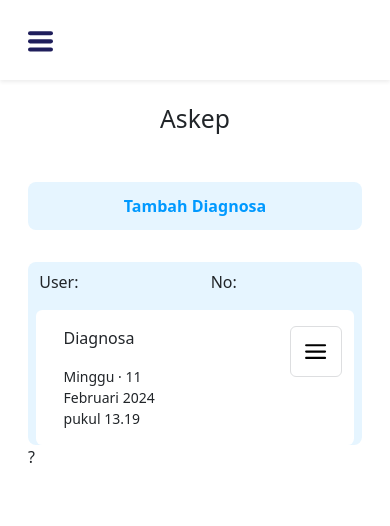
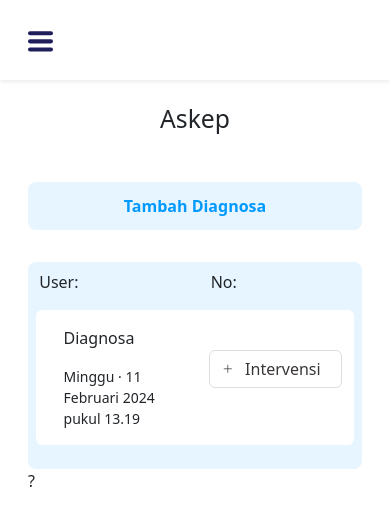
Before and after one commit to laoderidho/skripsi_frontend, a React (Create React App) app in the folder cusr-unai/: page /perawat/askep/shift/keterangan/1 in a window 390 px wide. Shown: the top 526 px of the page. Built offline with nearby package versions, Linux system fonts and the light colour scheme; sample sign-in values are in the browser's storage.

Commit message:
update askep

```diff
--- a/cusr-unai/src/Pages/Perawat/keterangan/KeteranganAskep.jsx
+++ b/cusr-unai/src/Pages/Perawat/keterangan/KeteranganAskep.jsx
@@ -111,40 +111,24 @@ const KeteranganAskep = () => {
                               paddingTop: '0rem' }}>{getFormattedDateTime()}</p>
                 </Col>
                 <Col>
-                  <div className='dropdown'>
-                    <Button className='btn option-button-svg'>
-                    <svg viewBox="0 0 24 24" focusable="false" class="" aria-hidden="true"><path fill="currentColor" d="M 3 5 A 1.0001 1.0001 0 1 0 3 7 L 21 7 A 1.0001 1.0001 0 1 0 21 5 L 3 5 z M 3 11 A 1.0001 1.0001 0 1 0 3 13 L 21 13 A 1.0001 1.0001 0 1 0 21 11 L 3 11 z M 3 17 A 1.0001 1.0001 0 1 0 3 19 L 21 19 A 1.0001 1.0001 0 1 0 21 17 L 3 17 z"></path></svg>
-                    </Button>
-                  </div>
-                 {/* <svg viewBox="0 0 24 24" focusable="false" class="option-button-svg" aria-hidden="true"><path fill="currentColor" d="M 3 5 A 1.0001 1.0001 0 1 0 3 7 L 21 7 A 1.0001 1.0001 0 1 0 21 5 L 3 5 z M 3 11 A 1.0001 1.0001 0 1 0 3 13 L 21 13 A 1.0001 1.0001 0 1 0 21 11 L 3 11 z M 3 17 A 1.0001 1.0001 0 1 0 3 19 L 21 19 A 1.0001 1.0001 0 1 0 21 17 L 3 17 z"></path></svg> */}
-
+                  <Link
+                    to={`/perawat/askep/form-intervensi/${id}`}
+                    className='btn d-flex justify-content-center align-items-center option-button-svg mt-4'>
+                      <span>
+                      <svg xmlns="http://www.w3.org/2000/svg" fill="none" viewBox="0 0 24 24" stroke-width="1.5" stroke="currentColor" className='svg-askep'>
+                        <path stroke-linecap="round" stroke-linejoin="round" d="M12 4.5v15m7.5-7.5h-15" />
+                      </svg>
+                      </span>
+                      <span className='option-text'>Intervensi</span>
+                    </Link>
                 </Col>
               </Row>
             </Container>
 
             <div>
-              {/* <Accordion activeIndex={0}>
-                <AccordionTab header="">
-                  <Link
-                    className='btn d-flex justify-content-center align-items-center intervensi-button'>Tambah Intervensi</Link>
-                </AccordionTab>
-              </Accordion> */}
-              <div></div>
+              <br></br>
             </div>
-            {/* <Table striped bordered hover>
-              <thead>
-                <tr>
-                  <th>Keterangan</th>
-                  <th>Tanggal/Jam</th>
-                </tr>
-              </thead>
-              <tbody>
-                <tr>
-                  <td></td>
-                  <td>{getFormattedDateTime()}</td>
-                </tr>
-              </tbody>
-            </Table> */}
+
           </div>
         ))}
 
--- a/cusr-unai/src/routes/Router.jsx
+++ b/cusr-unai/src/routes/Router.jsx
@@ -120,7 +120,7 @@ export default function Router() {
 
           {/* Form SKI*/}
           <Route path="/perawat/askep/form-diagnosa/:id" element={<FormDiagnosa />} />
-          <Route path="/perawat/askep/form-intervensi" element={<FormIntervensi />} />
+          <Route path="/perawat/askep/form-intervensi/:id" element={<FormIntervensi />} />
           <Route path="/perawat/askep/form-evaluasi" element={<FormEvaluasi />} />
 
           {/* Profil Pemeriksaan */}
--- a/cusr-unai/src/style/index.css
+++ b/cusr-unai/src/style/index.css
@@ -263,12 +263,27 @@ nav{
 }
 
 .option-button-svg {
-    color: #000;
+    color: #3a3636;
     background-color: #fff;
-    width: 3.2rem;
-    height: 3.2rem;
     border: 0.1rem solid #dddee0;
     float: right;
+    text-align: center;
+    display: inline-flex;
+    justify-content: center;
+    align-items: center;
+    width: 50%;
+    max-width: 100%;
+}
+
+.svg-askep {
+    width: 50%;
+    color: #3a3636;
+    margin-right: 1rem;
+    margin-bottom: 0.2rem;
+}
+
+.option-text {
+    margin-right: 0.7rem;
 }
 
 
@@ -695,6 +710,32 @@ th, td {
         height: 3rem;
     }
 
+    .svg-askep {
+        width: 50%;
+        color: #3a3636;
+        margin-right: 1rem;
+        margin-bottom: 0.2rem;
+    }
+
+    .option-button-svg {
+        color: #3a3636;
+        background-color: #fff;
+        border: 0.1rem solid #dddee0;
+        float: right;
+        text-align: center;
+        display: inline-flex;
+        justify-content: center;
+        align-items: center;
+        width: 100%;
+        max-width: 100%;
+    }
+
+    .option-text {
+        margin-right: 0.5rem;
+    }
+
+
+
 
 
 }
```
